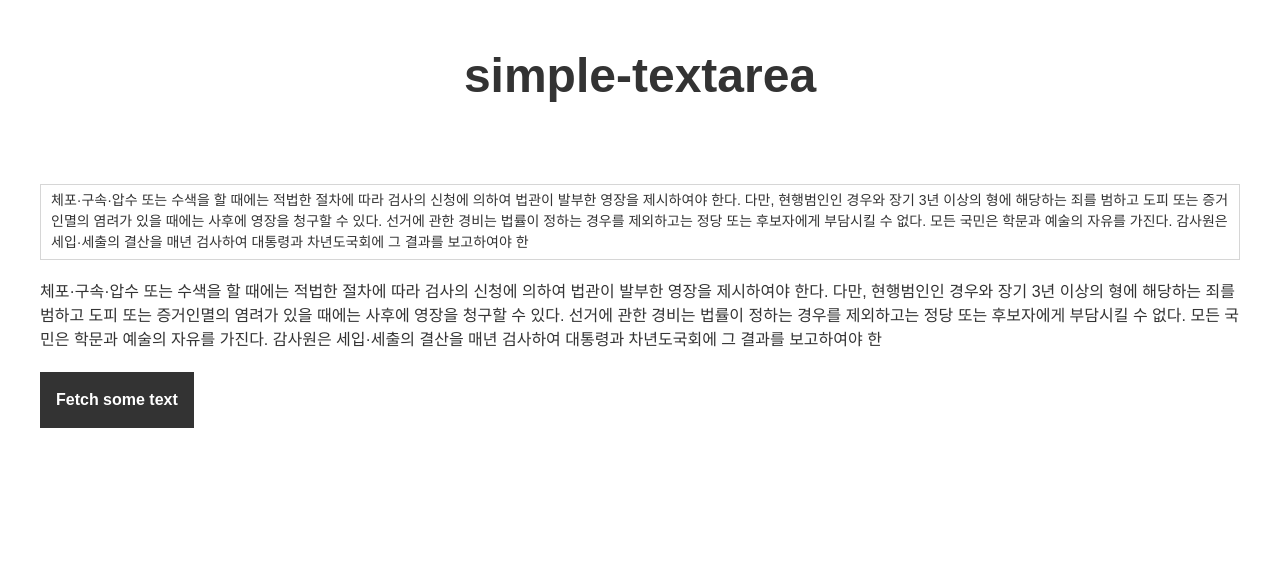
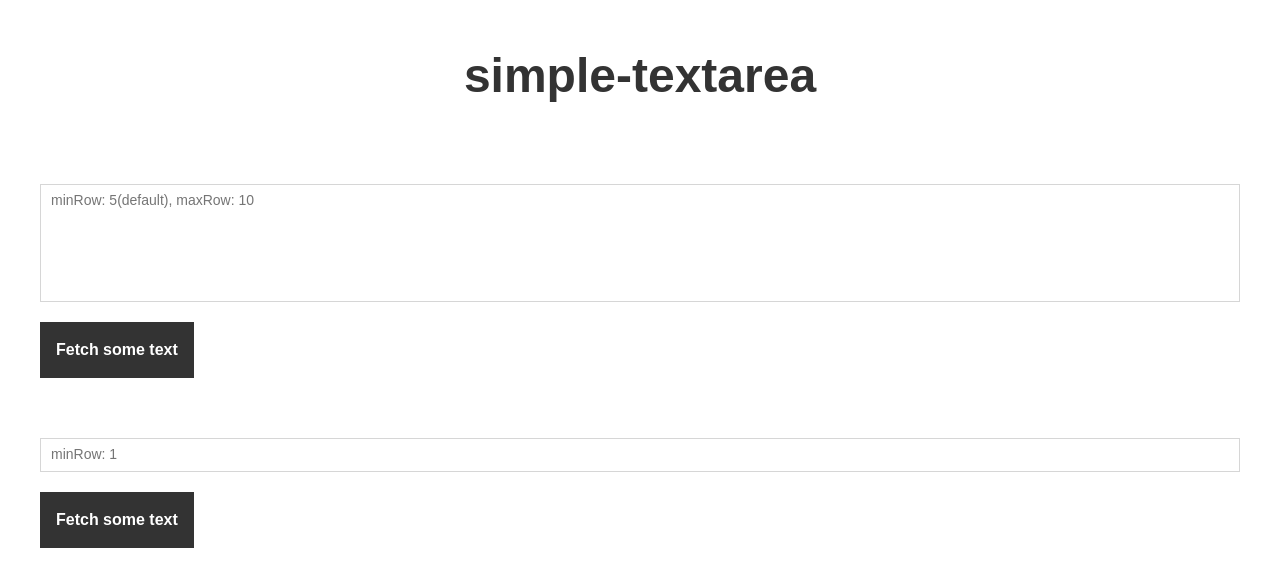
Before and after one commit to jnh0222/pretty-simple-autostextarea, a Vue app: page / in a window 1280 px wide. Shown: the top 586 px of the page. Built offline with nearby package versions, Linux system fonts and the light colour scheme.

Commit message:
When defined as Boolean, expand infinitely

```diff
--- a/package.json
+++ b/package.json
@@ -10,7 +10,6 @@
   "dependencies": {
     "axios": "^0.19.0",
     "core-js": "^2.6.5",
-    "lodash": "^4.17.15",
     "node-sass": "^4.12.0",
     "sass-loader": "^7.1.0",
     "vue": "^2.6.10"
--- a/src/App.vue
+++ b/src/App.vue
@@ -2,18 +2,29 @@
   <div id="app">
     <div class="wrap">
       <h1>simple-textarea</h1>
+
+      <section class="item">
         <SimpleTextarea
-      :parentMessage="textValue"
-      v-model="textValue"
-      placeholder="Insert the text."
-      :minRow="3"
+        :parentMessage="textValue1"
+        v-model="textValue1"
+        placeholder="minRow: 5(default), maxRow: 10"
         :autosize="{'maxRow': 10}"
         simpleTextareaClass="simple-class"
         />
-      <div class="playground">
-        <p>{{textValue}}</p>
-        <button type="button" @click="appendText">Fetch some text</button>
-      </div>
+        <button type="button" class="btn-fetch" @click="appendText(1)">Fetch some text</button>
+      </section>
+
+      <section class="item">
+        <SimpleTextarea
+        :parentMessage="textValue2"
+        v-model="textValue2"
+        placeholder="minRow: 1"
+        :minRow="1"
+        autosize
+        simpleTextareaClass="simple-class"
+        />
+        <button type="button" class="btn-fetch" @click="appendText(2)">Fetch some text</button>
+      </section>
     </div>
   </div>
 </template>
@@ -29,14 +40,15 @@ export default {
   },
   data() {
     return {
-      textValue: '체포·구속·압수 또는 수색을 할 때에는 적법한 절차에 따라 검사의 신청에 의하여 법관이 발부한 영장을 제시하여야 한다. 다만, 현행범인인 경우와 장기 3년 이상의 형에 해당하는 죄를 범하고 도피 또는 증거인멸의 염려가 있을 때에는 사후에 영장을 청구할 수 있다. 선거에 관한 경비는 법률이 정하는 경우를 제외하고는 정당 또는 후보자에게 부담시킬 수 없다. 모든 국민은 학문과 예술의 자유를 가진다. 감사원은 세입·세출의 결산을 매년 검사하여 대통령과 차년도국회에 그 결과를 보고하여야 한',
+      textValue1: '',
+      textValue2: ''
     }
   },
   methods: {
-    appendText() {
+    appendText(id) {
       axios.get('https://jsonplaceholder.typicode.com/posts/1')
       .then(response => {
-        this.textValue = response.data.title;
+        this[`textValue${id}`] = response.data.title;
       })
     }
   }
@@ -56,14 +68,11 @@ h1 {
   padding: 40px;
 }
 
-.playground {
-  margin-top: 20px;
-
-  p {
-    white-space: pre-line;
+.item {
+  margin-bottom: 60px;
 }
 
-  button {
+.btn-fetch {
   margin-top: 20px;
   padding: 1em;
   background-color: #333;
@@ -75,5 +84,4 @@ h1 {
     background-color: lighten(#333, 10%);
   }
 }
-}
 </style>
--- a/src/components/SimpleTextarea.vue
+++ b/src/components/SimpleTextarea.vue
@@ -15,8 +15,6 @@
 const initScrollHeight = 21;
 const padding = 12; // border width(2) + vertical padding(5*2)
 
-import _ from "lodash"
-
 export default {
   name: 'simple-textarea',
   watch: {
@@ -25,7 +23,7 @@ export default {
     }
   },
   updated() {
-    if(this.autosize || _.isObject(this.autosize)) {
+    if(typeof this.autosize == 'boolean' || typeof this.autosize == 'object') {
       this.calcSize();
     }
   },
@@ -43,6 +41,15 @@ export default {
     },
     calcSize() {
       var el = this.$refs.message;
+
+      if(typeof this.autosize == 'boolean') {
+        setTimeout(function(){
+          el.style.height = 'auto';
+          el.style.height = `${el.scrollHeight + 3}px`;
+          el.style.overflowY = 'hidden';
+        }, 0);
+      }
+      else if(typeof this.autosize == 'object') {
         var maxHeight = initScrollHeight * (this.autosize.maxRow ? this.autosize.maxRow : this.minRow + 5) + padding;
 
         setTimeout(function(){
@@ -55,13 +62,15 @@ export default {
             el.style.overflowY = 'scroll';
           }
         }, 0);
+      }
+
     },
   },
   mounted() {
     // initialize width
     this.$refs.message.style.width = this.width;
 
-    if(this.autosize || _.isObject(this.autosize)) {
+    if(typeof this.autosize == 'boolean' || typeof this.autosize == 'object') {
       this.calcSize();
     }
   }
```
Also changed, not shown: 1 other file (tests, documents, lock files or other folders). Lines whose indentation alone changed are shown as unchanged.
